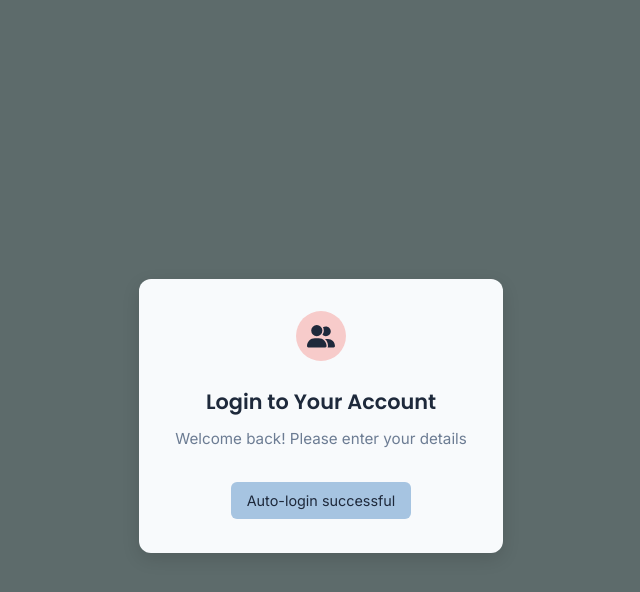
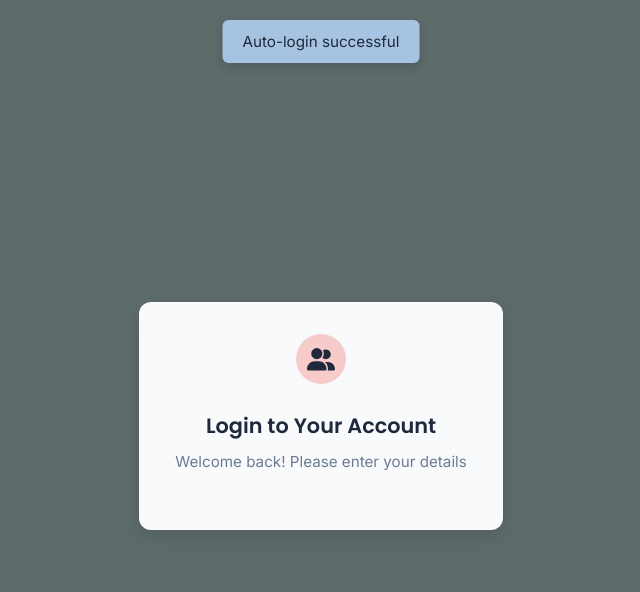
Before and after one commit to Shantvigohel/expense-tracker, a React (Vite) app in the folder expense-tracker/: page /login in a window 1280 px wide. Shown: the top 592 px of the page, without its empty margins (319-959 px from the left). Built offline with nearby package versions, Linux system fonts and the light colour scheme; no server answers; the database is empty; sample sign-in values are in the browser's storage.

Commit message:
auto-login error solved

```diff
--- a/expense-tracker/src/components/Home.jsx
+++ b/expense-tracker/src/components/Home.jsx
@@ -50,9 +50,7 @@ const Home = () => {
       {/* Hamburger Icon */}
       <FontAwesomeIcon icon={faBars} className="hamburger-icon" onClick={toggleSidebar} />
 
-      {/* Mobile App Name - removed as requested */}
 
-      {/* Overlay - only show when sidebar is open on mobile */}
       {isSidebarOpen && <div className="overlay" onClick={closeSidebar}></div>}
 
       {/* Sidebar */}
--- a/expense-tracker/src/components/Login.jsx
+++ b/expense-tracker/src/components/Login.jsx
@@ -158,7 +158,7 @@ const Login = () => {
           {infoMessage && (
             <ShowErrorLabel
               message={infoMessage}
-              type={infoMessage === 'Auto-login successful' ? 'inline' : 'floating'}
+              type={'floating'}
               isError={false}
             />
           )}
```
